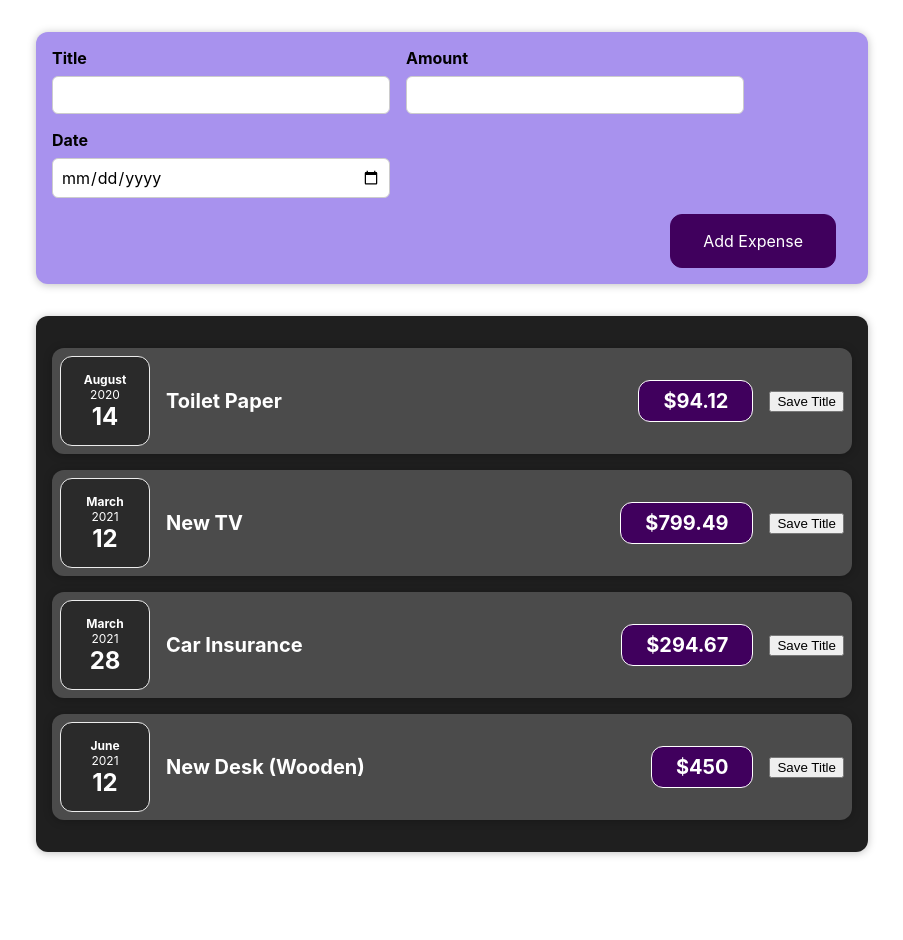
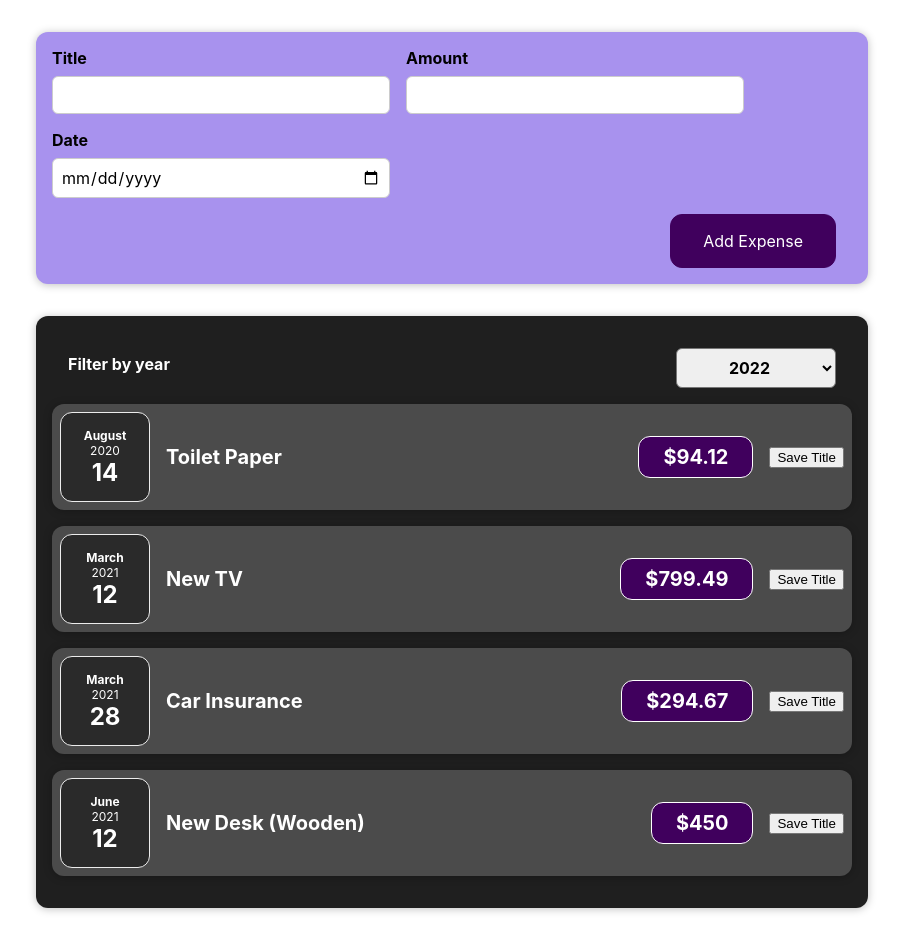
Before and after one commit to DavidGasparyan/react-udemy, a React (Create React App) app: page / in a window 1280 px wide. Shown: the whole page, without its empty margins (188-1091 px from the left). Before the commit the page ends 884 px from the top, so only its background shows below. Built offline with nearby package versions, Linux system fonts and the light colour scheme.

Commit message:
created expense filter

```diff
--- a/src/App.js
+++ b/src/App.js
@@ -30,9 +30,14 @@
     },
   ];
 
+  const addExpenseHandler = (expense) => {
+    console.log('In App.js');
+    console.log(expense);
+  }
+
   return (
     <div>
-      <NewExpense />
+      <NewExpense onAddExpense={addExpenseHandler} />
       <Expenses expenses={expenses} />
     </div>
   );
--- a/src/components/Expenses/Expenses.js
+++ b/src/components/Expenses/Expenses.js
@@ -1,15 +1,26 @@
 import ExpenseItem from './ExpenseItem';
 import './Expenses.css';
 import Card from "../UI/Card";
+import ExpensesFilter from "./ExpensesFilter";
+import {useState} from "react";
 
 export default function Expenses(props) {
+  const [selectedYear, setSelectedYear] = useState('2020');
   const expenses = props.expenses;
+  const expenseYearChangeHandler = (year) => {
+    setSelectedYear(year);
+  }
 
   return (
-    <Card className="expenses">
-      {
-        expenses.map(expense => <ExpenseItem key={expense.id} expense={expense}/>)
-      }
-    </Card>
+    <div>
+      <Card className="expenses">
+        <ExpensesFilter
+          onExepnseYearChange={expenseYearChangeHandler}
+        />
+        {
+          expenses.map(expense => <ExpenseItem key={expense.id} expense={expense}/>)
+        }
+      </Card>
+    </div>
   );
 }
--- /dev/null
+++ b/src/components/Expenses/ExpensesFilter.css
@@ -0,0 +1,24 @@
+.expenses-filter {
+  color: white;
+  padding: 0 1rem;
+}
+
+.expenses-filter__control {
+  display: flex;
+  width: 100%;
+  align-items: center;
+  justify-content: space-between;
+  margin: 1rem 0;
+}
+
+.expenses-filter label {
+  font-weight: bold;
+  margin-bottom: 0.5rem;
+}
+
+.expenses-filter select {
+  font: inherit;
+  padding: 0.5rem 3rem;
+  font-weight: bold;
+  border-radius: 6px;
+}
--- /dev/null
+++ b/src/components/Expenses/ExpensesFilter.js
@@ -0,0 +1,28 @@
+import React from 'react';
+
+import './ExpensesFilter.css';
+
+const ExpensesFilter = (props) => {
+  const expenseYearChangeHandler = (event) => {
+    props.onExepnseYearChange(event.target.value);
+  };
+
+  return (
+    <div className='expenses-filter'>
+      <div className='expenses-filter__control'>
+        <label>Filter by year</label>
+        <select
+          value={props.selectedYear}
+          onChange={expenseYearChangeHandler}
+        >
+          <option value='2022'>2022</option>
+          <option value='2021'>2021</option>
+          <option value='2020'>2020</option>
+          <option value='2019'>2019</option>
+        </select>
+      </div>
+    </div>
+  );
+};
+
+export default ExpensesFilter;
--- a/src/components/NewExpense/ExpenseForm.js
+++ b/src/components/NewExpense/ExpenseForm.js
@@ -1,7 +1,7 @@
 import './ExpenseForm.css';
 import {useState} from "react";
 
-export default function ExpenseForm() {
+export default function ExpenseForm(props) {
   const [title, setTitle] = useState('');
   const [amount, setAmount] = useState('');
   const [date, setDate] = useState('');
@@ -66,6 +66,7 @@
     setTitle('');
     setAmount('');
     setDate('');
+    props.onSaveExpenseData(expenseDate);
   }
 
   return (
--- a/src/components/NewExpense/NewExpense.js
+++ b/src/components/NewExpense/NewExpense.js
@@ -1,10 +1,19 @@
 import './NewExpense.css';
 import ExpenseForm from "./ExpenseForm";
 
-export default function NewExpense() {
+export default function NewExpense(props) {
+  const saveExpenseDataHandler = (savedExpenseData) => {
+    const expenseData = {
+      ...savedExpenseData,
+      id: Math.random().toString()
+    };
+
+    props.onAddExpense(expenseData);
+  }
+
   return (
     <div className='new-expense'>
-      <ExpenseForm />
+      <ExpenseForm onSaveExpenseData={saveExpenseDataHandler} />
     </div>
   );
 }
```
